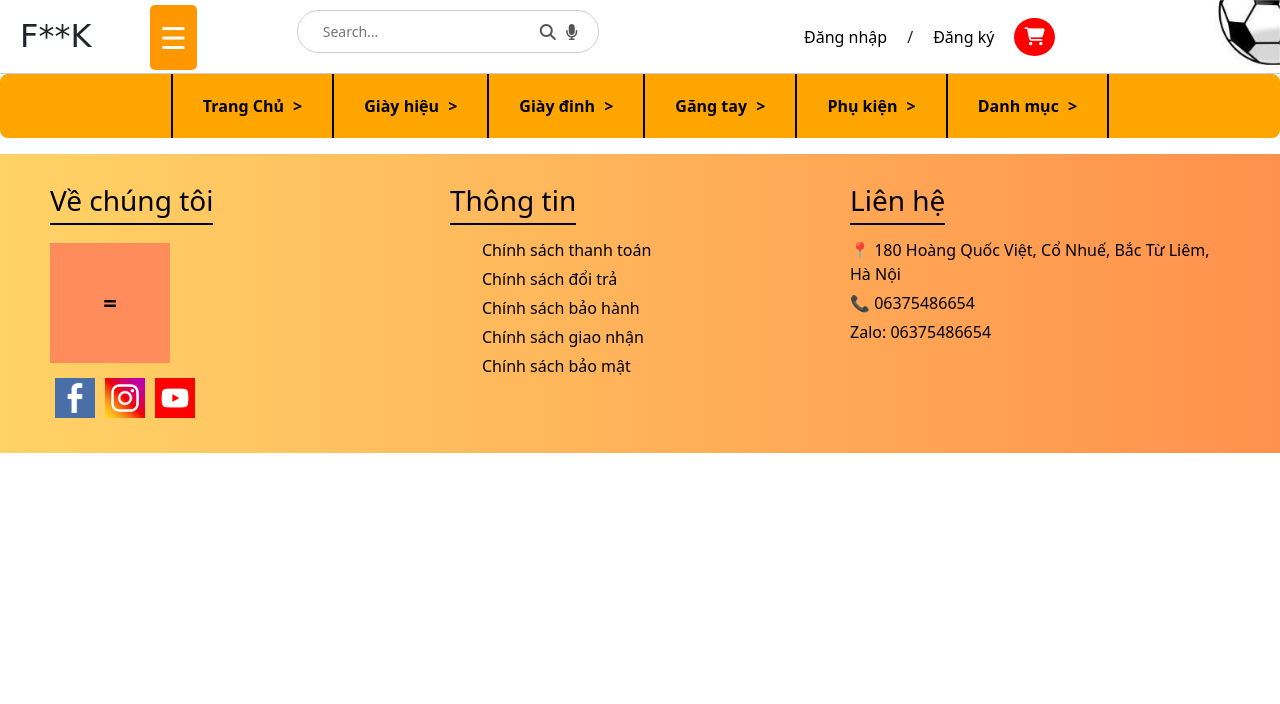
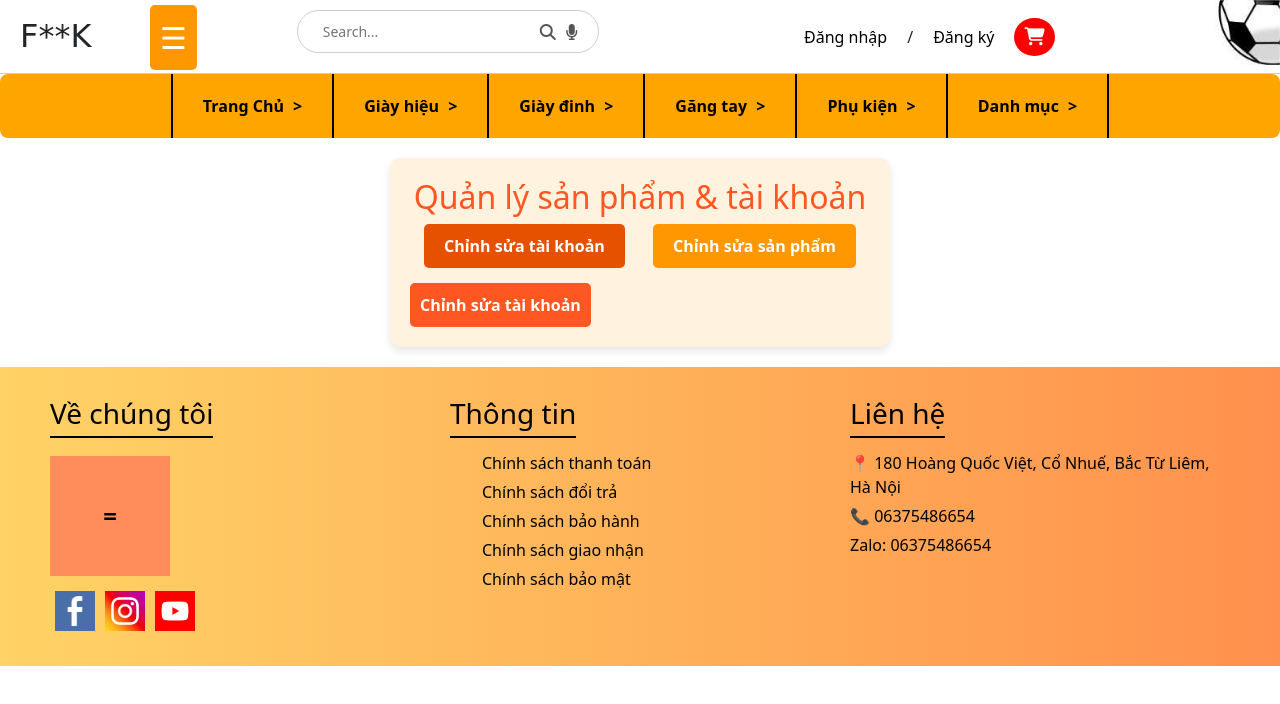
Before and after one commit to minh12321/ab, an Angular app: page /admin in a window 1280 px wide. Before the commit this address led to /. Shown: the top 704 px of the page. Built offline with nearby package versions, Linux system fonts and the light colour scheme.

Commit message:
acc-change-1

```diff
--- /dev/null
+++ b/src/app/account/account.component.html
@@ -0,0 +1,51 @@
+<!-- <form (ngSubmit)="updateUser()">
+    <label for="fullName">Full Name:</label>
+    <input id="fullName" [(ngModel)]="" name="fullName" required>
+
+    <label for="status">Status:</label>
+    <select id="status" [(ngModel)]="" name="status" required>
+      <option value="Active">Active</option>
+      <option value="Inactive">Inactive</option>
+    </select>
+
+    <label for="accountType">Account Type:</label>
+    <select id="accountType" [(ngModel)]="" name="accountType" required>
+      <option value="USER">User</option>
+      <option value="ADMIN">Admin</option>
+    </select>
+
+    <button type="submit">Update</button>
+  </form>
+   -->
+
+   <table class="table table-striped">
+    <thead>
+        <tr>
+            <th>ID</th>
+            <th>FULLNAME</th>
+            <th>USERNAME</th>
+            <th>PASSWORD</th>
+            <th>STATUS</th>
+            <th>ACCOUNTTYPE</th>
+            <th>EMAIL</th>
+        </tr>
+    </thead>
+<tbody>
+
+
+    <tr  *ngFor="let user of user">
+        <td>{{user.accountId}}</td>
+        <td>{{user.fullName}}</td>
+        <td>{{user.username}}</td>
+        <td>{{user.password}}</td>
+        <td>{{user.status}}</td>
+        <td>{{user.accountType}}</td>
+        <td>{{user.email}}</td>
+        <!-- <td><button (click)=""class="btn btn-info">update</button> -->
+        <td><button (click)="deleteUser(user.accountId)" class="btn btn-warning">destroyer</button>
+        </td>
+
+    </tr>
+</tbody>
+   </table>
+  <button (click)="back()">Logout</button>
--- /dev/null
+++ b/src/app/account/account.component.ts
@@ -0,0 +1,42 @@
+import { Component } from '@angular/core';
+import { Router } from '@angular/router';
+import { UserService } from '../../api-sevice/user.service';
+import { User } from '../../api-sevice/user.model';
+
+@Component({
+    selector: 'app-account',
+    templateUrl: './account.component.html',
+    styleUrls: ['./account.component.css'],
+    standalone: false
+})
+export class AccountComponent {
+
+  user:User[]=[];
+
+  constructor(private userService: UserService, private router: Router) { }
+  ngOnInit(): void {
+    //Called after the constructor, initializing input properties, and the first call to ngOnChanges.
+    //Add 'implements OnInit' to the class.
+
+    this.getUser();
+  }
+  private getUser(){
+    this.userService.getList().subscribe(data=>{
+      this.user=data;
+    });
+
+  }
+
+  updateUser() {
+
+  }
+  deleteUser(id:number){
+    this.userService.deleteUser(id).subscribe(data=>{
+      console.log(data);
+      this.getUser;
+    });
+  }
+  back(){
+    this.router.navigate(['/']);
+  }
+}
--- /dev/null
+++ b/src/app/admin/admin.component.css
@@ -0,0 +1,68 @@
+.container {
+    max-width: 500px;
+    margin: 20px auto;
+    padding: 20px;
+    background: #fff3e0;
+    border-radius: 10px;
+    box-shadow: 0 4px 8px rgba(0, 0, 0, 0.1);
+    text-align: center;
+  }
+
+  h2 {
+    color: #ff5722;
+  }
+
+  .tabs {
+    display: flex;
+    justify-content: space-around;
+    margin-bottom: 15px;
+  }
+
+  .tabs button {
+    padding: 10px 20px;
+    border: none;
+    background: #ff9800;
+    color: white;
+    cursor: pointer;
+    border-radius: 5px;
+    font-weight: bold;
+  }
+
+  .tabs button.active {
+    background: #e65100;
+  }
+
+  .content {
+    text-align: left;
+  }
+
+  form {
+    display: flex;
+    flex-direction: column;
+  }
+
+  label {
+    font-weight: bold;
+    margin: 5px 0;
+  }
+
+  input {
+    padding: 8px;
+    border: 1px solid #ccc;
+    border-radius: 5px;
+    margin-bottom: 10px;
+  }
+
+  button {
+    padding: 10px;
+    background: #ff5722;
+    color: white;
+    border: none;
+    border-radius: 5px;
+    cursor: pointer;
+    font-weight: bold;
+  }
+
+  button:hover {
+    background: #e64a19;
+  }
--- /dev/null
+++ b/src/app/admin/admin.component.html
@@ -0,0 +1,20 @@
+<div class="container">
+    <h2>Quản lý sản phẩm & tài khoản</h2>
+
+    <!-- Tabs -->
+    <div class="tabs">
+      <button (click)="tab = 'account'" [class.active]="tab === 'account'">Chỉnh sửa tài khoản</button>
+      <button (click)="tab = 'product'" [class.active]="tab === 'product'">Chỉnh sửa sản phẩm</button>
+    </div>
+
+    <!-- Chỉnh sửa tài khoản -->
+    <div *ngIf="tab === 'account'"  class="content"  >
+      <button (click)="navigateToaccount()">Chỉnh sửa tài khoản</button>
+    </div>
+
+    <!-- Chỉnh sửa sản phẩm -->
+    <div *ngIf="tab === 'product'" class="content">
+      <h3>Chỉnh sửa sản phẩm</h3>
+      <button (click)="navigateToproduce()">C</button>
+    </div>
+  </div>
--- /dev/null
+++ b/src/app/admin/admin.component.ts
@@ -0,0 +1,22 @@
+import { Component } from '@angular/core';
+import { Router } from '@angular/router';
+
+@Component({
+    selector: 'app-admin',
+    templateUrl: './admin.component.html',
+    styleUrl: './admin.component.css',
+    standalone: false
+})
+export class AdminComponent {
+  tab: string = 'account';
+
+  constructor(private router: Router) { }
+
+    navigateToaccount() {
+      this.router.navigate(['/account']);
+    }
+
+    navigateToproduce() {
+      this.router.navigate(['/suasanpham']);
+    }
+}
--- a/src/app/app-routing.module.ts
+++ b/src/app/app-routing.module.ts
@@ -3,14 +3,16 @@ import { RouterModule, Routes } from '@angular/router';
 import { HomeComponent } from './home/home.component';
 import { LoginComponent } from './login/login.component';
 import { RegComponent } from './reg/reg.component';
+import { AdminComponent } from './admin/admin.component';
+import { AccountComponent } from './account/account.component';
 
 const routes: Routes = [
   { path: '', component: HomeComponent },
   { path: 'home', component: HomeComponent },
   { path: 'reg', component: RegComponent },
   { path: 'log', component: LoginComponent },
-//   { path: 'admin', component: AdminComponent },
-//   { path: 'account', component: AccountComponent }  // Updated path
+  { path: 'admin', component: AdminComponent },
+  { path: 'account', component: AccountComponent }  // Updated path
 ];
 
 @NgModule({
--- a/src/app/home/home.component.html
+++ b/src/app/home/home.component.html
@@ -1 +1,9 @@
-<p>home works!</p>
+<div class="home-container">
+    <h1>Welcome to the Shop Bong Da</h1>
+
+    <div >
+      <button (click)="navigateToAccount()">Edit Account</button> <!-- Updated -->
+    </div>
+
+    <button (click)="logout()">Logout</button>
+  </div>
--- a/src/app/home/home.component.ts
+++ b/src/app/home/home.component.ts
@@ -1,11 +1,33 @@
 import { Component } from '@angular/core';
+import { Router } from '@angular/router';
 
 @Component({
-  selector: 'app-home',
-  templateUrl: './home.component.html',
-  styleUrl: './home.component.css',
-  standalone:false
+    selector: 'app-home',
+    templateUrl: './home.component.html',
+    styleUrls: ['./home.component.css'],
+    standalone: false
 })
 export class HomeComponent {
 
+  constructor(private router: Router) { }
+
+  navigateToRegister() {
+    this.router.navigate(['/reg']);
+  }
+
+  navigateToLogin() {
+    this.router.navigate(['/log']);
+  }
+
+
+  logout() {
+    localStorage.removeItem('user');
+    this.router.navigate(['/']);
+  }
+
+
+  navigateToAccount() {
+    this.router.navigate(['/account']);
+  }
+
 }
```
Also changed, not shown: src/app/app.module.ts (+4 -4 lines), src/app/account/account.component.css (added), 2 other files (tests, documents, lock files or other folders).
